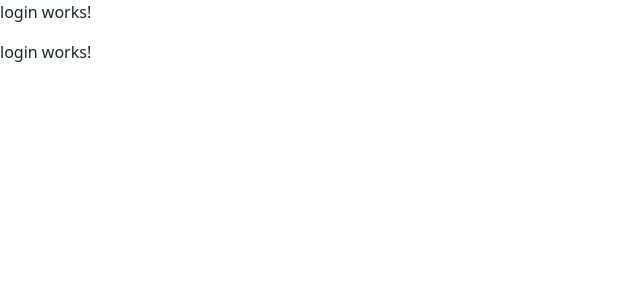
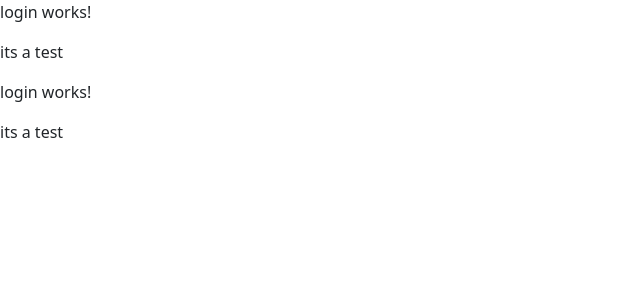
Before and after one commit to pouriaco/WarehouseProject, an Angular app in the folder warehouse-frontend/: page /login in a window 1280 px wide. Shown: the top 300 px of the page, without its empty margins (0-640 px from the left). Built offline with nearby package versions, Linux system fonts and the light colour scheme.

Commit message:
test added

```diff
--- a/warehouse-frontend/src/app/components/auth/login/login.component.html
+++ b/warehouse-frontend/src/app/components/auth/login/login.component.html
@@ -1 +1,2 @@
 <p>login works!</p>
+<p>its a test</p>
```
